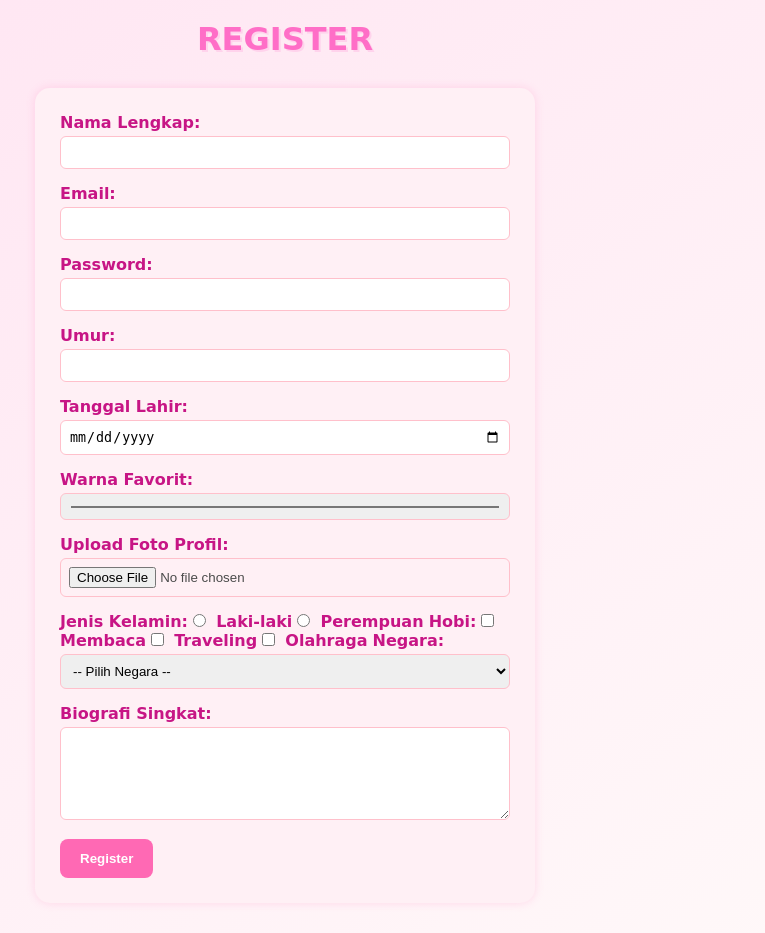
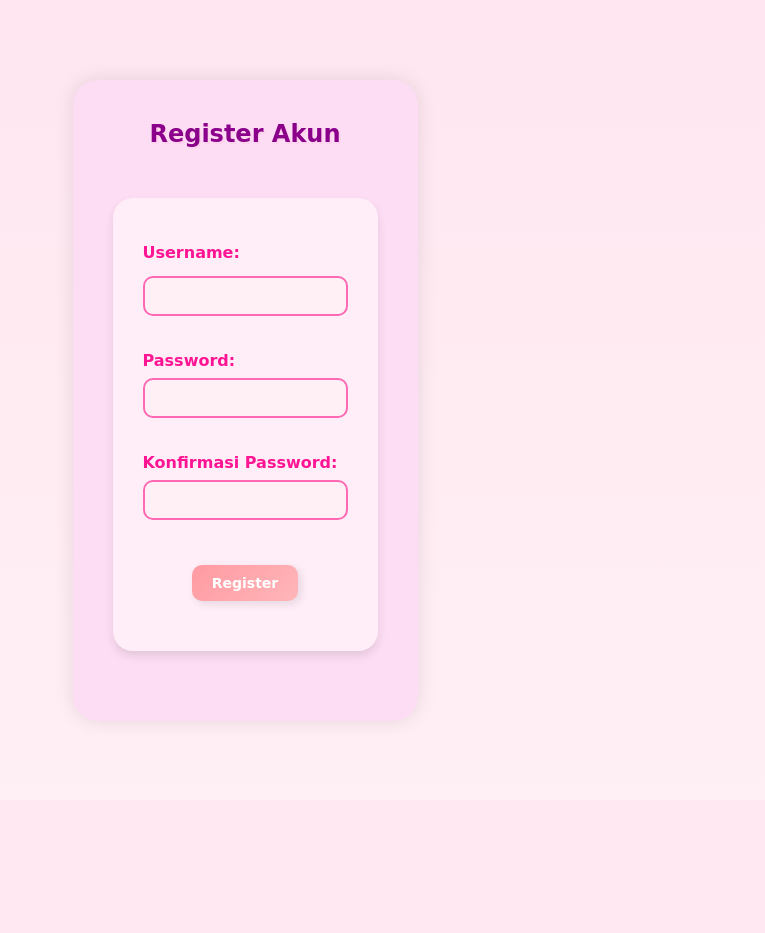
Before and after one commit to ferakusuma/Latihan-PBW, a PHP site: page /register.php in a window 1280 px wide. Shown: the whole page, without its empty margins (355-1120 px from the left). After the commit the page ends 663 px from the top, so only its background shows below. Run offline with PHP 8.4, Linux system fonts and the light colour scheme.

Commit message:
tambahin register

```diff
--- a/function.php
+++ b/function.php
@@ -1,5 +1,5 @@
 <?php
-$koneksi = mysqli_connect("localhost:3307", "root", "", "webkucing");
+$koneksi = mysqli_connect("localhost", "root", "", "webkucing");
 
 if (!$koneksi) {
     die("Koneksi gagal!: " . mysqli_connect_error());
@@ -119,5 +119,44 @@ function hapusdata($id) {
     return mysqli_affected_rows($koneksi);
 }
 
+function register($data) {
+    global $koneksi;
+
+    $username = stripslashes($data["username"]);
+    $password1 = stripslashes($data["password1"]);
+    $password2 = stripslashes($data["password2"]);
+
+    // Cek apakah username sudah terdaftar
+    $query = "SELECT * FROM user WHERE username = '$username'";
+    $username_check = mysqli_query($koneksi, $query);
+    if (mysqli_num_rows($username_check) > 0) {
+
+
+        return "Username sudah terdaftar!";
+    }
+
+    // Validasi username
+    if(!preg_match("/^[a-zA-Z0-9_]+$/", $username)) {
+        return "Username hanya boleh mengandung huruf, angka, dan underscore!";
+    }
+
+    // Validasi password
+    if ($password1 !== $password2) {
+        return "Konfirmasi password tidak sesuai!";
+    }
+
+    // Enkripsi password
+    $encrypted_password = password_hash($password1, PASSWORD_DEFAULT);
+
+    // Simpan ke database
+    $query = "INSERT INTO user (username, password) VALUES ('$username', '$encrypted_password')";
+
+    if(mysqli_query($koneksi, $query)) {
+        return "Register Berhasil!";
+    } else {
+        return "Register Gagal: " . mysqli_error($koneksi);
+    }
+}
+
 
 ?>
--- a/register.php
+++ b/register.php
@@ -1,61 +1,127 @@
+<?php
+require 'function.php';
+
+if (isset($_POST["register"])) {
+    $message = register($_POST);
+
+    if ($message === "Register Berhasil!") {
+        echo "<script>
+                alert('{$message}');
+                document.location.href = 'login.php';
+              </script>";
+    } else {
+        echo "<script>
+                alert('{$message}');
+                document.location.href = 'register.php';
+              </script>";
+    }
+}
+?>
+
 <!DOCTYPE html>
 <html lang="id">
 <head>
-  <meta charset="UTF-8">
-  <meta name="viewport" content="width=device-width, initial-scale=1.0">
-  <title>REGISTER | KUCING</title>
-  <link rel="stylesheet" href="style.css">
+    <meta charset="UTF-8">
+    <title>Register | Kucing</title>
+    <link rel="stylesheet" href="datakucing.css"> <!-- pastikan file ini sama seperti di tambahdata.php -->
 </head>
 <body>
-  <h1>REGISTER</h1>
-  <form action="register.php" method="post" enctype="multipart/form-data">
-    <label for="nama">Nama Lengkap:</label>
-    <input type="text" name="nama" id="nama" required>
+  <div class="wrapper-center">
+    <h1 class="center-title">Register Akun</h1>
+    <form action="" method="post" enctype="multipart/form-data" class="form-cute">
+      <label for="username">Username:</label>
+      <input type="text" name="username" id="username" required />
 
-    <label for="email">Email:</label>
-    <input type="email" name="email" id="email" required>
+      <label for="password1">Password:</label>
+      <input type="password" name="password1" id="password1" required />
 
-    <label for="password">Password:</label>
-    <input type="password" name="password" id="password" required>
+      <label for="password2">Konfirmasi Password:</label>
+      <input type="password" name="password2" id="password2" required />
 
-    <label for="umur">Umur:</label>
-    <input type="number" name="umur" id="umur" min="0" required>
+      <button type="submit" name="register" class="btn-cute">Register</button>
+    </form>
+  </div>
+</body>
 
-    <label for="tanggal_lahir">Tanggal Lahir:</label>
-    <input type="date" name="tanggal_lahir" id="tanggal_lahir" required>
 
-    <label for="warna_favorit">Warna Favorit:</label>
-    <input type="color" name="warna_favorit" id="warna_favorit">
+</html>
 
-    <label for="foto">Upload Foto Profil:</label>
-    <input type="file" name="foto" id="foto" accept="image/*">
+<style>
+/* Reset body agar isi pas di tengah layar */
+body {
+  margin: 0;
+  padding: 0;
+  height: 100vh;
+  display: flex;
+  justify-content: center; /* tengah horizontal */
+  align-items: center;     /* tengah vertikal */
+  background: linear-gradient(to bottom, #ffe6f0, #fff0f5);
+  font-family: 'Comic Sans MS', cursive;
+}
 
-    <label>Jenis Kelamin:</label>
-    <input type="radio" name="jenis_kelamin" value="Laki-laki" id="laki">
-    <label for="laki">Laki-laki</label>
-    <input type="radio" name="jenis_kelamin" value="Perempuan" id="perempuan">
-    <label for="perempuan">Perempuan</label>
+/* Bungkus semua ke dalam satu kontainer */
+.wrapper-center {
+  display: flex;
+  flex-direction: column;
+  align-items: center;
+  background-color: #fdddf4;
+  padding: 40px;
+  border-radius: 25px;
+  box-shadow: 0 0 20px rgba(0,0,0,0.1);
+}
 
-    <label>Hobi:</label>
-    <input type="checkbox" name="hobi[]" value="Membaca" id="membaca">
-    <label for="membaca">Membaca</label>
-    <input type="checkbox" name="hobi[]" value="Traveling" id="traveling">
-    <label for="traveling">Traveling</label>
-    <input type="checkbox" name="hobi[]" value="Olahraga" id="olahraga">
-    <label for="olahraga">Olahraga</label>
+/* Judul */
+.center-title {
+  font-size: 24px;
+  color: darkmagenta;
+  margin-bottom: 20px;
+}
 
-    <label for="negara">Negara:</label>
-    <select name="negara" id="negara" required>
-      <option value="">-- Pilih Negara --</option>
-      <option value="USA">USA</option>
-      <option value="UK">UK</option>
-      <option value="Indonesia">Indonesia</option>
-    </select>
+/* Form cute */
+.form-cute {
+  width: 100%;
+  max-width: 350px;
+  background-color: #ffeef8;
+  padding: 30px;
+  border-radius: 20px;
+  box-shadow: 0 5px 10px rgba(0,0,0,0.1);
+}
 
-    <label for="bio">Biografi Singkat:</label>
-    <textarea name="bio" id="bio" rows="5"></textarea>
+/* Label dan input */
+.form-cute label {
+  display: block;
+  margin-bottom: 8px;
+  font-weight: bold;
+  color: deeppink;
+}
 
-    <input type="submit" value="Register">
-  </form>
-</body>
-</html>
+.form-cute input[type="text"],
+.form-cute input[type="password"] {
+  width: 100%;
+  padding: 10px;
+  margin-bottom: 20px;
+  border: 2px solid hotpink;
+  border-radius: 10px;
+  background-color: #fff0f5;
+  font-size: 14px;
+  box-sizing: border-box;
+}
+
+/* Tombol */
+.btn-cute {
+  background-color: pink;
+  color: white;
+  border: none;
+  padding: 10px 20px;
+  border-radius: 10px;
+  font-size: 14px;
+  font-weight: bold;
+  box-shadow: 3px 3px 8px rgba(0,0,0,0.1);
+  cursor: pointer;
+}
+
+.btn-cute:hover {
+  background-color: hotpink;
+}
+
+</style>
```
Also changed, not shown: Login.php (+137 -22 lines).
